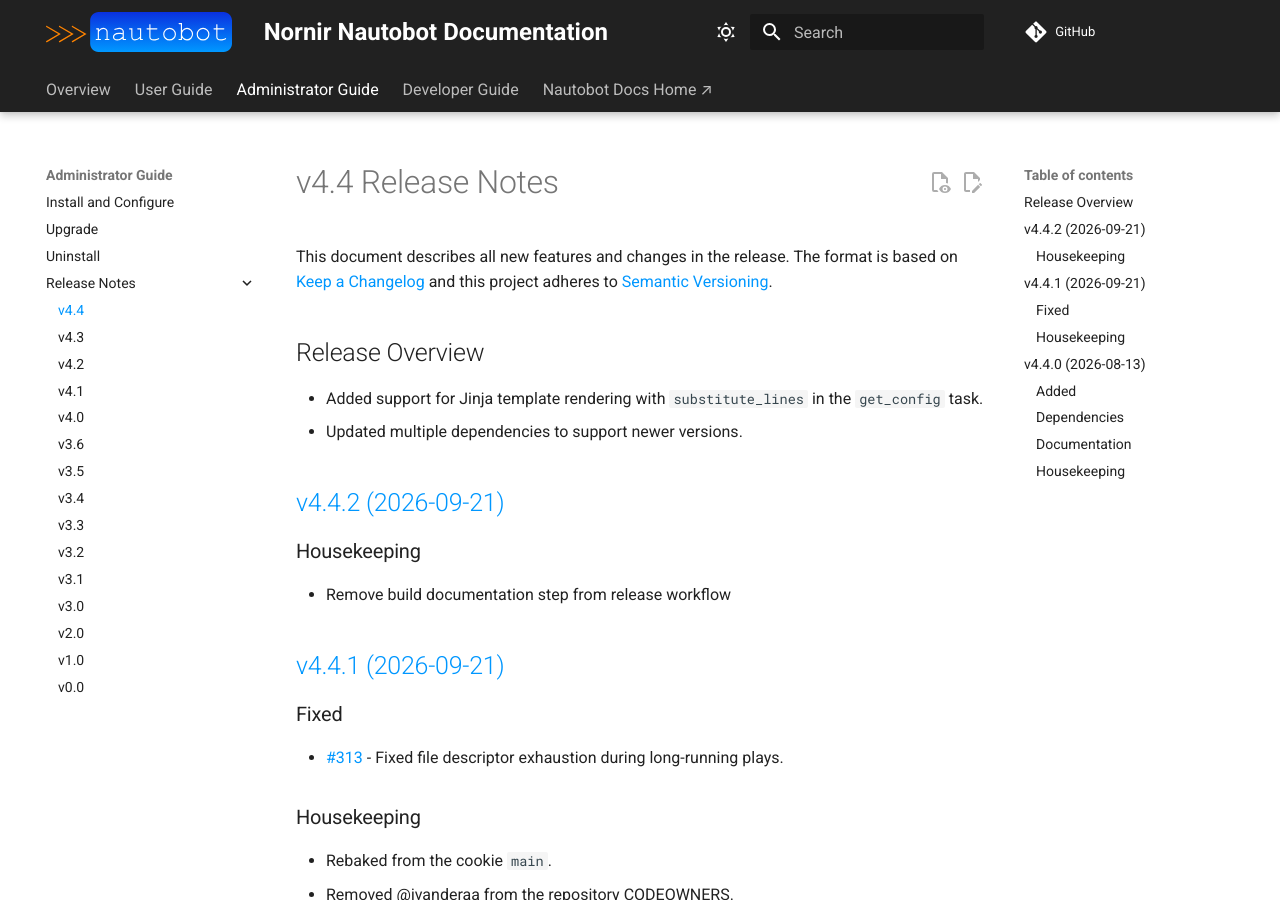
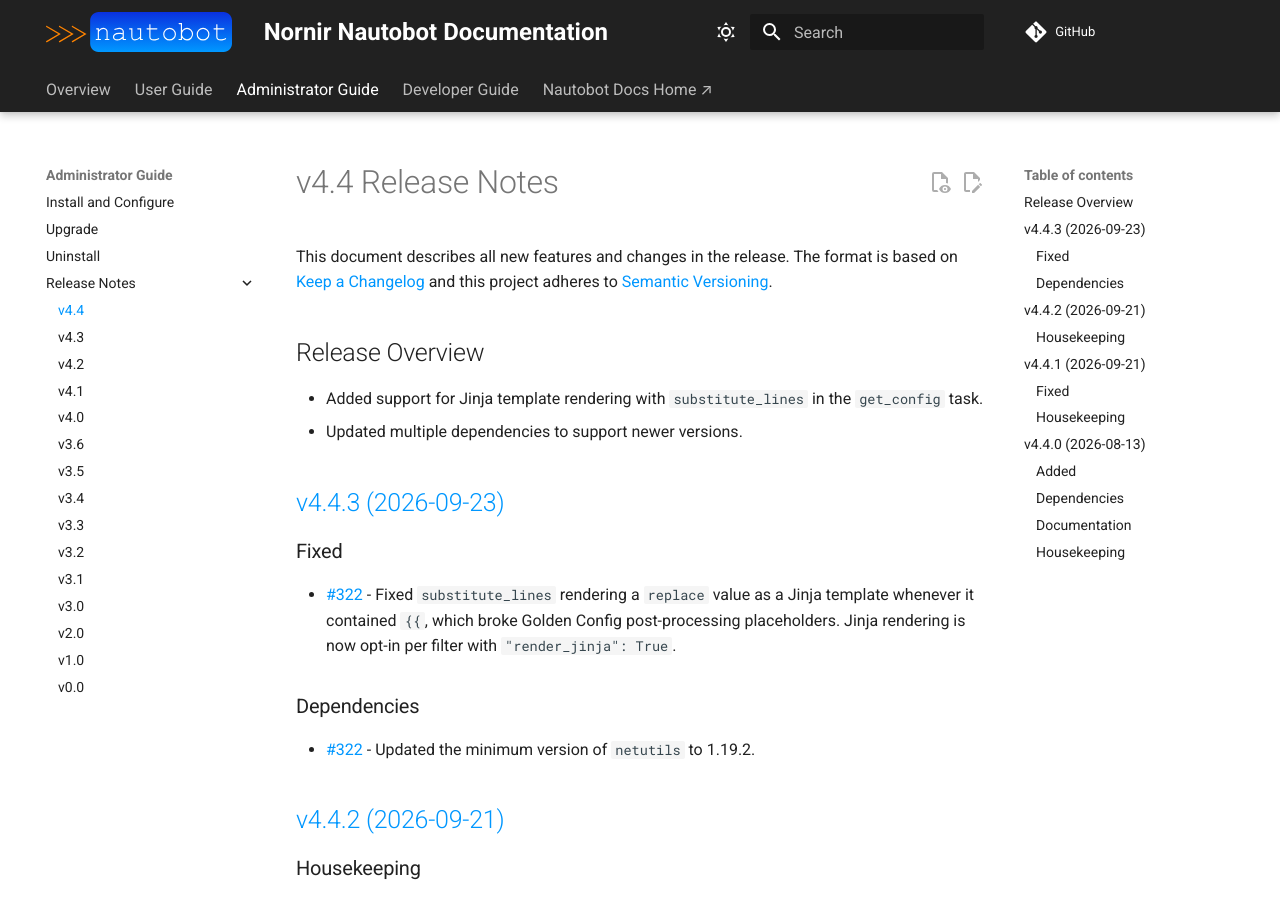
Before and after one commit to nautobot/nornir-nautobot, an MkDocs documentation site: the page built from docs/admin/release_notes/version_4.4.md, in a window 1280 px wide and 900 px high. Built offline with MkDocs 1.6.1 and Material for MkDocs 9.7.7, drawn with Linux system fonts in a browser that asks for light colours; comment, search, counter and statistics services are not loaded.

Commit message:
prepare release v4.4.3

```diff
--- a/docs/admin/release_notes/version_4.4.md
+++ b/docs/admin/release_notes/version_4.4.md
@@ -8,6 +8,16 @@
 - Updated multiple dependencies to support newer versions.
 
 <!-- towncrier release notes start -->
+
+## [v4.4.3 (2026-09-23)](https://github.com/nautobot/nornir-nautobot/releases/tag/v4.4.3)
+
+### Fixed
+
+- [#322](https://github.com/nautobot/nornir-nautobot/issues/322) - Fixed `substitute_lines` rendering a `replace` value as a Jinja template whenever it contained `{{`, which broke Golden Config post-processing placeholders. Jinja rendering is now opt-in per filter with `"render_jinja": True`.
+
+### Dependencies
+
+- [#322](https://github.com/nautobot/nornir-nautobot/issues/322) - Updated the minimum version of `netutils` to 1.19.2.
 
 ## [v4.4.2 (2026-09-21)](https://github.com/nautobot/nornir-nautobot/releases/tag/v4.4.2)
 
--- a/pyproject.toml
+++ b/pyproject.toml
@@ -1,6 +1,6 @@
 [tool.poetry]
 name = "nornir-nautobot"
-version = "4.4.3a0"
+version = "4.4.3"
 description = "Nornir Plugin for Nautobot providing centralized inventory and tasks."
 authors = ["Network to Code, LLC <opensource@networktocode.com>"]
 readme = "README.md"
```
Also changed, not shown: 3 other files.
